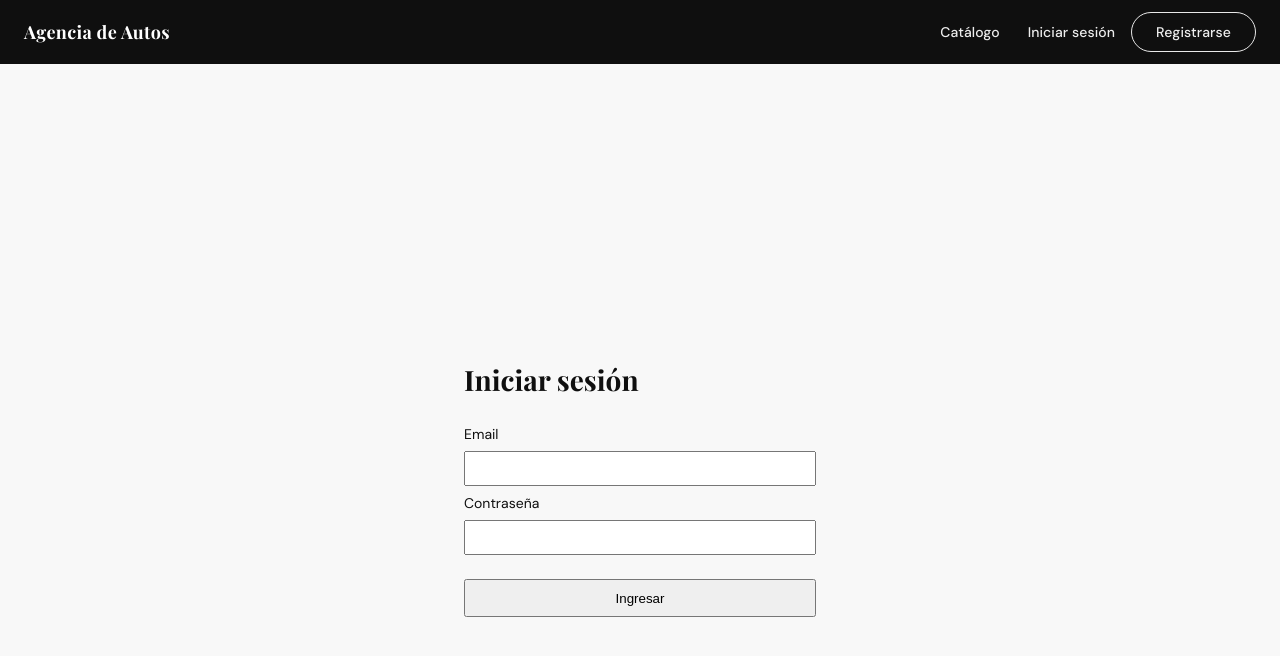
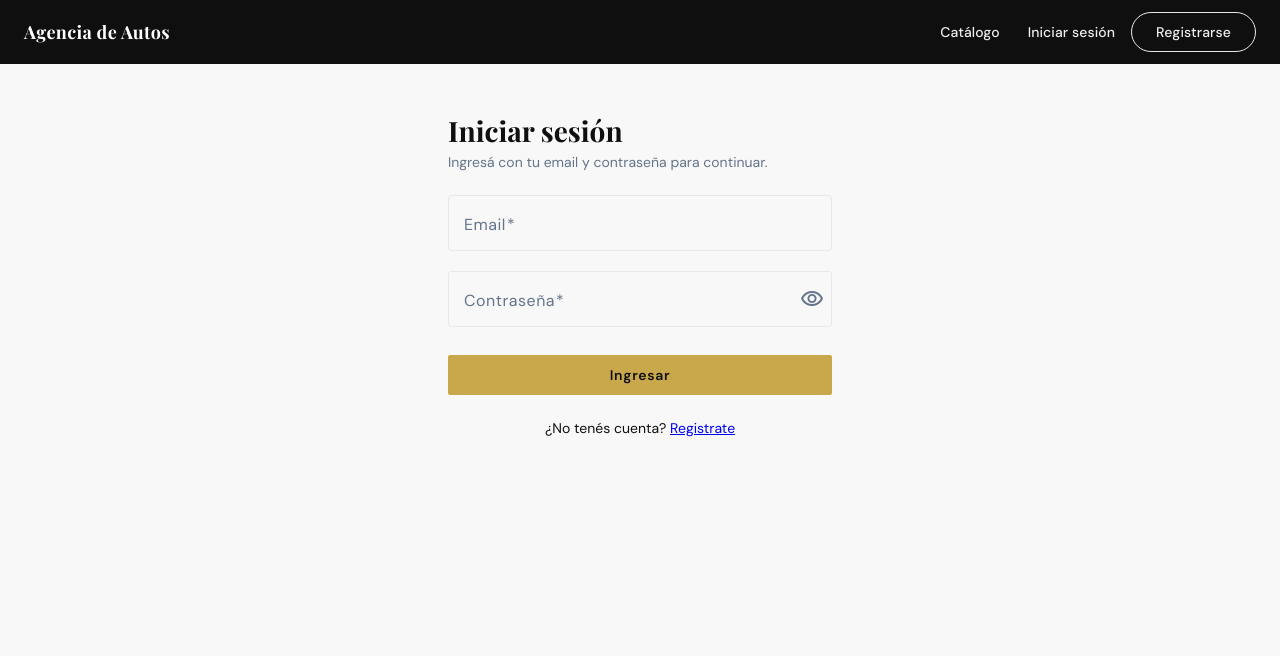
Before and after one commit to lorenzo-pachioli/agencia_de_autos, an Angular app in the folder frontend/: page /login in a window 1280 px wide. Shown: the top 656 px of the page. Built offline with nearby package versions, Linux system fonts and the light colour scheme.

Commit message:
Refactor login component

```diff
--- a/frontend/src/app/pages/login/login.component.html
+++ b/frontend/src/app/pages/login/login.component.html
@@ -1,25 +1,41 @@
 <main class="login">
+  <div class="login__card">
+    <h1 class="login__title">Iniciar sesión</h1>
+    <p class="login__subtitle">Ingresá con tu email y contraseña para continuar.</p>
+
     <form class="login__form" [formGroup]="form" (ngSubmit)="ingresar()" novalidate>
-    <h1>Iniciar sesión</h1>
+      <mat-form-field appearance="outline" class="login__field">
+        <mat-label>Email</mat-label>
+        <input matInput type="email" formControlName="email" autocomplete="email" />
+        <mat-error>
+          @if (form.controls.email.hasError('required')) {
+            El email es obligatorio.
+          } @else if (form.controls.email.hasError('email')) {
+            Ingresá un email válido.
+          }
+        </mat-error>
+      </mat-form-field>
 
-    <label for="email">Email</label>
-    <input id="email" type="email" formControlName="email" autocomplete="email" />
-    @if (form.controls.email.touched && form.controls.email.invalid) {
-      <small class="login__error">Ingresá un email válido.</small>
-    }
-
-    <label for="password">Contraseña</label>
-    <input id="password" type="password" formControlName="password" autocomplete="current-password" />
-    @if (form.controls.password.touched && form.controls.password.invalid) {
-      <small class="login__error">La contraseña es obligatoria.</small>
-    }
+      <mat-form-field appearance="outline" class="login__field">
+        <mat-label>Contraseña</mat-label>
+        <input matInput [type]="ocultarPassword() ? 'password' : 'text'" formControlName="password"
+          autocomplete="current-password" />
+        <button type="button" mat-icon-button matSuffix (click)="ocultarPassword.set(!ocultarPassword())"
+          [attr.aria-label]="ocultarPassword() ? 'Mostrar contraseña' : 'Ocultar contraseña'">
+          <mat-icon [fontIcon]="ocultarPassword() ? 'visibility' : 'visibility_off'"></mat-icon>
+        </button>
+        <mat-error>La contraseña es obligatoria.</mat-error>
+      </mat-form-field>
 
       @if (error()) {
         <p class="login__error" role="alert">{{ error() }}</p>
       }
 
-    <button type="submit" [disabled]="cargando()">
+      <button mat-flat-button color="primary" type="submit" class="login__submit" [disabled]="cargando()">
         {{ cargando() ? 'Ingresando...' : 'Ingresar' }}
       </button>
     </form>
+
+    <p class="login__footer">¿No tenés cuenta? <a routerLink="/registro">Registrate</a></p>
+  </div>
 </main>
--- a/frontend/src/app/pages/login/login.component.scss
+++ b/frontend/src/app/pages/login/login.component.scss
@@ -1,29 +1,45 @@
 .login {
   display: flex;
   justify-content: center;
-  align-items: center;
-  min-height: 100vh;
-  padding: 1rem;
+  padding: 3rem 1rem;
+
+  &__card {
+    width: 100%;
+    max-width: 24rem;
+  }
+
+  &__title {
+    margin: 0 0 0.25rem;
+  }
+
+  &__subtitle {
+    margin: 0 0 1.5rem;
+    color: var(--mat-sys-on-surface-variant);
+  }
 
   &__form {
     display: flex;
     flex-direction: column;
-    gap: 0.5rem;
+  }
+
+  &__field {
     width: 100%;
-    max-width: 22rem;
-
-    input {
-      padding: 0.5rem;
-    }
-
-    button {
-      margin-top: 1rem;
-      padding: 0.6rem;
-    }
   }
 
   &__error {
-    color: #c62828;
-    margin: 0;
+    margin: -0.5rem 0 1rem;
+    font-size: 0.8125rem;
+    color: var(--mat-sys-error);
+  }
+
+  &__submit {
+    margin-top: 0.5rem;
+    padding: 0.4rem 0;
+  }
+
+  &__footer {
+    margin-top: 1.5rem;
+    text-align: center;
+    font-size: 0.875rem;
   }
 }
--- a/frontend/src/app/pages/login/login.component.ts
+++ b/frontend/src/app/pages/login/login.component.ts
@@ -1,12 +1,23 @@
 import { Component, inject, signal } from '@angular/core';
 import { HttpErrorResponse } from '@angular/common/http';
 import { FormControl, FormGroup, ReactiveFormsModule, Validators } from '@angular/forms';
-import { Router } from '@angular/router';
+import { Router, RouterLink } from '@angular/router';
+import { MatFormFieldModule } from '@angular/material/form-field';
+import { MatInputModule } from '@angular/material/input';
+import { MatButtonModule } from '@angular/material/button';
+import { MatIconModule } from '@angular/material/icon';
 import { AuthService } from '../../services/auth.service';
 import type { ApiError } from '../../models/ApiError';
 
 @Component({
-  imports: [ReactiveFormsModule],
+  imports: [
+    ReactiveFormsModule,
+    RouterLink,
+    MatFormFieldModule,
+    MatInputModule,
+    MatButtonModule,
+    MatIconModule,
+  ],
   selector: 'app-login',
   styleUrl: './login.component.scss',
   templateUrl: './login.component.html',
@@ -22,6 +33,7 @@ export class LoginComponent {
 
   readonly error = signal('');
   readonly cargando = signal(false);
+  readonly ocultarPassword = signal(true);
 
   ingresar(): void {
     if (this.form.invalid) {
@@ -35,14 +47,18 @@ export class LoginComponent {
       next: () => this.router.navigate([this.auth.isAdmin() ? '/dashboard' : '/catalogo']),
       error: (err: HttpErrorResponse) => {
         this.cargando.set(false);
-        if (err.status === 401 || err.status === 403) {
-          this.error.set('Email o contraseña incorrectos.');
-        } else if (err.status === 0) {
-          this.error.set('No se pudo conectar con el servidor.');
-        } else {
-          this.error.set((err.error as ApiError)?.message ?? 'Ocurrió un error inesperado.');
-        }
+        this.manejarError(err);
       },
     });
   }
+
+  private manejarError(err: HttpErrorResponse): void {
+    if (err.status === 0) {
+      this.error.set('No se pudo conectar con el servidor.');
+      return;
+    }
+
+    // Credenciales inválidas o cuenta deshabilitada: el backend devuelve 400 con un mensaje descriptivo
+    this.error.set((err.error as ApiError)?.message ?? 'Email o contraseña incorrectos.');
+  }
 }
--- a/frontend/src/app/pages/registro/registro.component.html
+++ b/frontend/src/app/pages/registro/registro.component.html
@@ -88,7 +88,7 @@
           <p class="registro__error" role="alert">{{ error() }}</p>
         }
 
-        <button mat-raised-button color="primary" type="submit" class="registro__submit" [disabled]="cargando()">
+        <button mat-flat-button color="primary" type="submit" class="registro__submit" [disabled]="cargando()">
           {{ cargando() ? 'Creando cuenta...' : 'Crear cuenta' }}
         </button>
       </form>
@@ -99,7 +99,7 @@
         <mat-icon class="registro__success-icon" fontIcon="check_circle"></mat-icon>
         <h1 class="registro__title">¡Cuenta creada!</h1>
         <p class="registro__subtitle">Ya podés iniciar sesión con tu email y contraseña.</p>
-        <a mat-raised-button color="primary" routerLink="/login">Iniciar sesión</a>
+        <a mat-flat-button color="primary" routerLink="/login">Iniciar sesión</a>
       </div>
     }
   </div>
```
Lines whose indentation alone changed are shown as unchanged.
